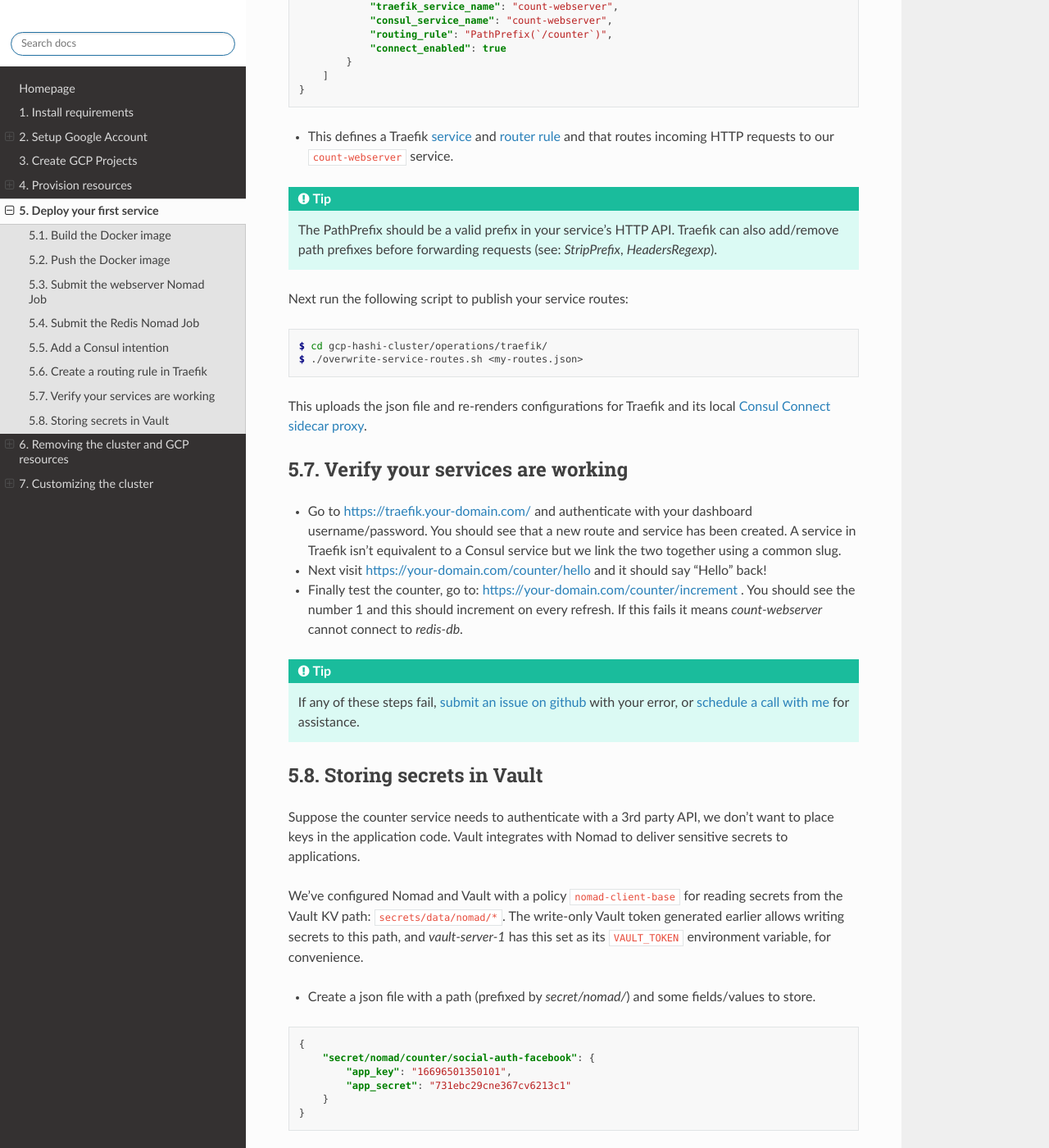
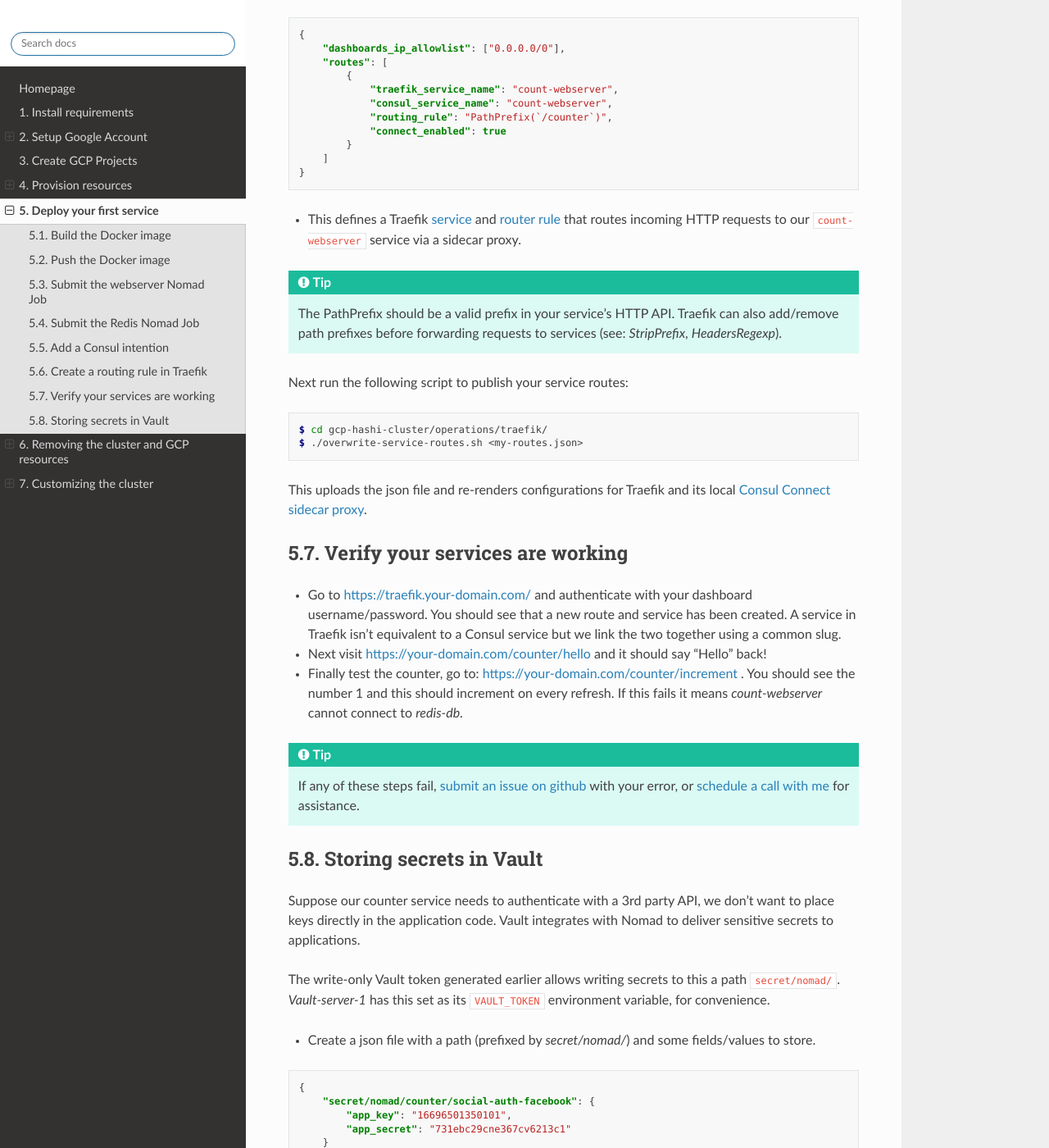
Before and after one commit to rossrochford/gcp-hashi-cluster, a Sphinx documentation site: the page built from docs/docs/5_deploy_your_first_service.rst, in a window 1280 px wide and 1400 px high, scrolled down 2845 px. Shown: the whole window at 82% size. Built offline with Sphinx 7.4.7 and the Read the Docs theme 2.0.0, drawn with Linux system fonts in a browser that asks for light colours; some of the changed text lies outside the part shown.

```diff
--- a/docs/docs/5_deploy_your_first_service.rst
+++ b/docs/docs/5_deploy_your_first_service.rst
@@ -110,7 +114,7 @@ Create a json file with the following content:
     }
 
 
-- This defines a Traefik `service`__ and `router rule`__ and that routes incoming HTTP requests to our ``count-webserver`` service.
+- This defines a Traefik `service`__ and `router rule`__ that routes incoming HTTP requests to our ``count-webserver`` service via a sidecar proxy.
 
 __ https://docs.traefik.io/routing/services/
 __ https://docs.traefik.io/routing/routers/#rule
@@ -118,7 +122,7 @@ __ https://docs.traefik.io/routing/routers/#rule
 
 .. tip::
 
-    The PathPrefix should be a valid prefix in your service's HTTP API. Traefik can also add/remove path prefixes before forwarding requests (see: `StripPrefix`, `HeadersRegexp`).
+    The PathPrefix should be a valid prefix in your service's HTTP API. Traefik can also add/remove path prefixes before forwarding requests to services (see: `StripPrefix`, `HeadersRegexp`).
 
 
 
@@ -153,9 +157,9 @@ __ https://calendly.com/ross-rochford/gcp-hashi-cluster
 Storing secrets in Vault
 ----------------------------------
 
-Suppose the counter service needs to authenticate with a 3rd party API, we don't want to place keys in the application code. Vault integrates with Nomad to deliver sensitive secrets to applications.
+Suppose our counter service needs to authenticate with a 3rd party API, we don't want to place keys directly in the application code. Vault integrates with Nomad to deliver sensitive secrets to applications.
 
-We've configured Nomad and Vault with a policy ``nomad-client-base`` for reading secrets from the Vault KV path: ``secrets/data/nomad/*``. The write-only Vault token generated earlier allows writing secrets to this path, and `vault-server-1` has this set as its ``VAULT_TOKEN`` environment variable, for convenience.
+The write-only Vault token generated earlier allows writing secrets to this a path ``secret/nomad/``. `Vault-server-1` has this set as its ``VAULT_TOKEN`` environment variable, for convenience.
 
 - Create a json file with a path (prefixed by `secret/nomad/`) and some fields/values to store.
 
```
Also changed, not shown: other parts of docs/docs/5_deploy_your_first_service.rst (+6 -3 lines), 6 other files.
